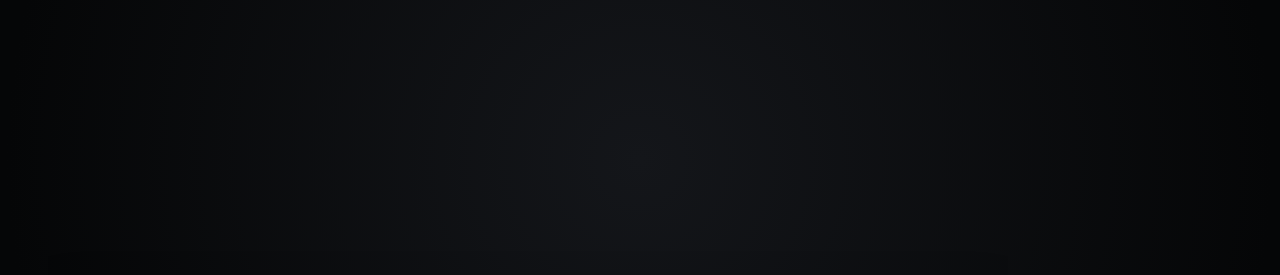
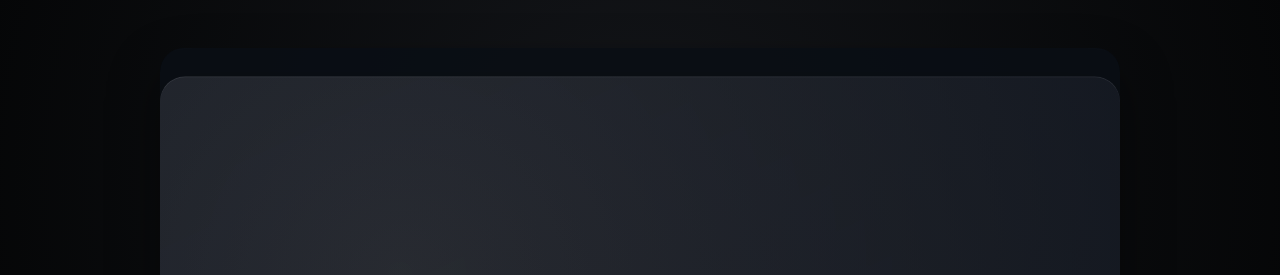
Before and after one commit to k-iizuka000/tetorisu, a website built with Vite: page index.html in a window 1280 px wide. Shown: the top 275 px of the page. Built offline with nearby package versions, Linux system fonts and the light colour scheme.

Commit message:
Fill playfield across the full viewport

```diff
--- a/src/main.ts
+++ b/src/main.ts
@@ -32,7 +32,7 @@ const app = new GameApp({
 })
 
 const layoutScaler = new LayoutScaler(appRoot, [startScreen, gameScreen], {
-  topOffsetPx: 24,
+  topOffsetPx: 0,
   onAfterUpdate: () => app.handleResize(),
 })
 
--- a/src/style.css
+++ b/src/style.css
@@ -19,28 +19,34 @@ html {
 
 body {
   margin: 0;
-  height: 100%;
   min-height: 100vh;
   display: flex;
-  justify-content: flex-start;
-  align-items: center;
-  --page-padding-block: clamp(8px, 2vh, 16px);
+  justify-content: center;
+  align-items: stretch;
   --page-padding-inline: clamp(12px, 3vw, 24px);
-  padding: var(--page-padding-block) var(--page-padding-inline);
+  padding: env(safe-area-inset-top, 0px) var(--page-padding-inline)
+    env(safe-area-inset-bottom, 0px);
   background: radial-gradient(circle at 50% 20%, #14161a, #050607 70%);
   touch-action: none;
 }
 
 .start-screen {
+  flex: 1;
   display: flex;
   flex-direction: column;
   align-items: center;
+  justify-content: center;
   gap: 16px;
-  margin-bottom: 24px;
-  padding: 24px 20px;
-  border-radius: 20px;
-  background: radial-gradient(circle at 30% 30%, rgba(255, 255, 255, 0.1), rgba(13, 16, 22, 0.75));
-  box-shadow: 0 18px 40px rgba(0, 0, 0, 0.4);
+  width: 100%;
+  height: 100%;
+  padding: clamp(28px, 5vh, 56px);
+  border-radius: 24px;
+  background:
+    radial-gradient(circle at 25% 25%, rgba(255, 255, 255, 0.12), rgba(17, 22, 32, 0.88)),
+    linear-gradient(155deg, rgba(12, 16, 24, 0.95), rgba(5, 7, 10, 0.85));
+  box-shadow:
+    inset 0 1px 0 rgba(255, 255, 255, 0.08),
+    0 24px 46px rgba(0, 0, 0, 0.45);
   text-align: center;
 }
 
@@ -54,20 +60,36 @@ body {
 
 #app {
   position: relative;
-  --mobile-bottom-offset: 0px;
+  --mobile-bottom-offset: env(safe-area-inset-bottom, 0px);
+  --viewport-block-size: 100vh;
   width: min(100%, 960px);
-  min-height:
-    calc(100vh - 2 * var(--page-padding-block, 0px) - var(--mobile-bottom-offset, 0px));
-  max-height:
-    calc(100dvh - 2 * var(--page-padding-block, 0px) - var(--mobile-bottom-offset, 0px));
-  height: calc(100vh - 2 * var(--page-padding-block, 0px) - var(--mobile-bottom-offset, 0px));
-  height: calc(100svh - 2 * var(--page-padding-block, 0px) - var(--mobile-bottom-offset, 0px));
-  height: calc(100dvh - 2 * var(--page-padding-block, 0px) - var(--mobile-bottom-offset, 0px));
+  min-height: calc(var(--viewport-block-size) - var(--mobile-bottom-offset, 0px));
+  height: calc(var(--viewport-block-size) - var(--mobile-bottom-offset, 0px));
+  max-height: calc(var(--viewport-block-size) - var(--mobile-bottom-offset, 0px));
   display: flex;
   flex-direction: column;
   justify-content: flex-start;
   gap: clamp(16px, 2vw, 24px);
+  padding: clamp(14px, 2vw, 24px);
+  border-radius: 24px;
+  background: rgba(11, 15, 22, 0.9);
+  box-shadow: 0 22px 52px rgba(0, 0, 0, 0.4);
   overflow: hidden;
+}
+
+@supports (height: 100svh) {
+  #app {
+    --viewport-block-size: 100svh;
+  }
+}
+
+@supports (height: 100dvh) {
+  #app {
+    --viewport-block-size: 100dvh;
+    min-height: calc(100dvh - var(--mobile-bottom-offset, 0px));
+    height: calc(100dvh - var(--mobile-bottom-offset, 0px));
+    max-height: calc(100dvh - var(--mobile-bottom-offset, 0px));
+  }
 }
 
 #app[data-screen='intro'] #game-screen {
@@ -169,6 +191,14 @@ body {
   width: 100%;
   max-width: 100%;
   height: 100%;
+  padding: clamp(16px, 2.5vw, 26px);
+  border-radius: 24px;
+  background:
+    linear-gradient(160deg, rgba(13, 17, 25, 0.95), rgba(7, 9, 13, 0.85)),
+    radial-gradient(circle at 100% 0%, rgba(72, 104, 255, 0.12), transparent 55%);
+  box-shadow:
+    inset 0 1px 0 rgba(255, 255, 255, 0.05),
+    0 20px 46px rgba(0, 0, 0, 0.45);
   touch-action: none;
   overflow: hidden;
 }
@@ -188,7 +218,7 @@ body {
   height: 100%;
   width: auto;
   max-width: 100%;
-  aspect-ratio: 10 / 10;
+  aspect-ratio: 10 / 20;
   background: #151b24;
   border-radius: 8px;
   image-rendering: pixelated;
@@ -482,8 +512,9 @@ body {
 
   .playfield canvas {
     width: 100%;
-    height: 100%;
+    height: auto;
     max-width: 100%;
+    aspect-ratio: 10 / 20;
   }
 
   .sidebar {
--- a/src/ui/layout-scaler.ts
+++ b/src/ui/layout-scaler.ts
@@ -8,6 +8,7 @@ export class LayoutScaler {
   private readonly targets: HTMLElement[]
   private readonly options: LayoutScalerOptions
   private readonly observer: ResizeObserver | null
+  private readonly visualViewport: VisualViewport | null
   private readonly handleWindowResize: () => void
 
   constructor(root: HTMLElement, targets: HTMLElement[], options: LayoutScalerOptions = {}) {
@@ -21,6 +22,8 @@ export class LayoutScaler {
 
     this.observer = typeof ResizeObserver !== 'undefined' ? new ResizeObserver(() => this.update()) : null
 
+    this.visualViewport = typeof window.visualViewport !== 'undefined' ? window.visualViewport : null
+
     if (this.observer) {
       this.observer.observe(this.root)
       for (const target of this.targets) {
@@ -29,13 +32,22 @@ export class LayoutScaler {
     }
 
     window.addEventListener('resize', this.handleWindowResize)
+    this.visualViewport?.addEventListener('resize', this.handleWindowResize)
+    this.visualViewport?.addEventListener('scroll', this.handleWindowResize)
     this.update()
   }
 
   update() {
-    const availableWidth = this.root.clientWidth
-    const availableHeight = this.root.clientHeight
+    const viewportHeight = this.visualViewport?.height ?? window.innerHeight
+    if (viewportHeight > 0) {
+      this.root.style.setProperty('--viewport-block-size', `${viewportHeight}px`)
+    }
+
+    const rootRect = this.root.getBoundingClientRect()
+    const availableWidth = rootRect.width
+    const availableHeight = rootRect.height
     const topOffset = this.options.topOffsetPx ?? 0
+    const clampedHeight = viewportHeight > 0 ? Math.min(availableHeight, viewportHeight) : availableHeight
 
     for (const target of this.targets) {
       if (!target.isConnected) {
@@ -56,9 +68,10 @@ export class LayoutScaler {
         continue
       }
 
-      const scale = Math.min(1, availableWidth / rect.width, availableHeight / rect.height)
+      const scaleHeight = rect.height === 0 ? 0 : clampedHeight / rect.height
+      const scale = Math.min(availableWidth / rect.width, scaleHeight)
       const scaledHeight = rect.height * scale
-      const offset = Math.max(0, (availableHeight - scaledHeight) / 2 - topOffset)
+      const offset = Math.max(0, (clampedHeight - scaledHeight) / 2 - topOffset)
 
       target.style.setProperty('--layout-scale', scale.toString())
       target.style.setProperty('--layout-offset-y', `${offset}px`)
@@ -70,5 +83,7 @@ export class LayoutScaler {
   dispose() {
     window.removeEventListener('resize', this.handleWindowResize)
     this.observer?.disconnect()
+    this.visualViewport?.removeEventListener('resize', this.handleWindowResize)
+    this.visualViewport?.removeEventListener('scroll', this.handleWindowResize)
   }
 }
```
